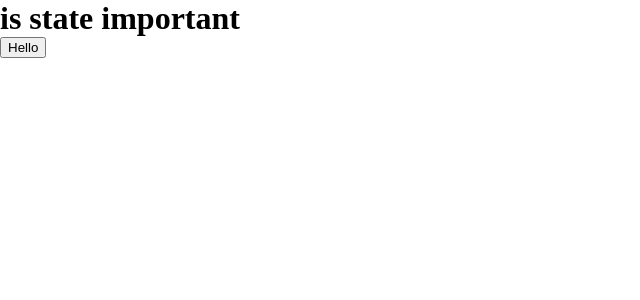
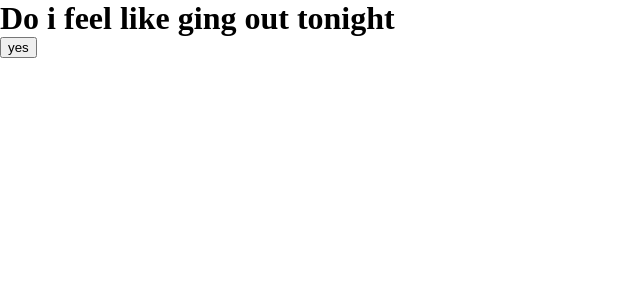
Before and after one commit to BusariAnees/chef-claude-react, a React (Vite) app in the folder chef-claude/: page / in a window 1280 px wide. Shown: the top 300 px of the page, without its empty margins (0-640 px from the left). Built offline with nearby package versions, Linux system fonts and the light colour scheme.

Commit message:
working on conditions

```diff
--- a/chef-claude/src/App.jsx
+++ b/chef-claude/src/App.jsx
@@ -3,26 +3,89 @@ import Main from "./components/Main"
 import React from "react"
 
 export default function App() {
-let [isImportant, setIsImportant] = React.useState("Hello")
+// let [isImportant, setIsImportant] = React.useState("Yes")
 
-function handleClick () {
-    setIsImportant("Definitely");
-}
+// function handleClick () {
+//     setIsImportant("Definitely");
+// }
 
 
+
+
+// lesson state setter function
+
+// const [theNumber, changeNumber] = React.useState(0);
+
+// function add(){
+//     changeNumber(function(prevNumber){
+//      return  prevNumber + 1
+//     })
+// }
+
+// function remove (){
+//     changeNumber((prevNumber => prevNumber - 1))
+// }
 
 //   function click (){
 //     React.useState("")
 //   }
+
+
+
+let isGoingout = true;
+
+// const [yess, yesfunc] = React.useState("Yes")
+
+// function no () {
+//     isGoingout = false;
+//      yesfunc(prevfunc => prevfunc = "No")
+// }
+
+// function yes() {
+//     isGoingout = true;
+//     yesfunc(prevfunc => prevfunc = "Yes")
+// }
+
+//terniery
+
+// const answer = isGoingout ? "Yes" : "No"
+
+// if(isGoingout == true){
+//     answer = "Yes"
+// } else {
+//     answer = "No"
+// }
+
+
 
     return (
         // <>
         // <Header/>
         // <Main/>
         // </>
-        <main>
-            <h1>is state important</h1>
-            <button onClick={handleClick}>{isImportant}</button>
-        </main>
+
+
+<main>
+    <h1>Do i feel like ging out tonight</h1>
+    <button>{isGoingout ? "yes" : "No"}</button>
+</main>
+
+
+
+//  <main>
+//     <h1>say what how many times</h1>
+//     <div>
+//         <button onClick={remove} >-</button>
+//         <h2>{theNumber}</h2>
+//         <button onClick={add}>+</button>
+//     </div>
+// </main>
+
+
+        // <main>
+        //     <div></div>
+        //     <h1>is state important</h1>
+        //     <button onClick={handleClick}>{isImportant}</button>
+        // </main>
     )
 }
```
